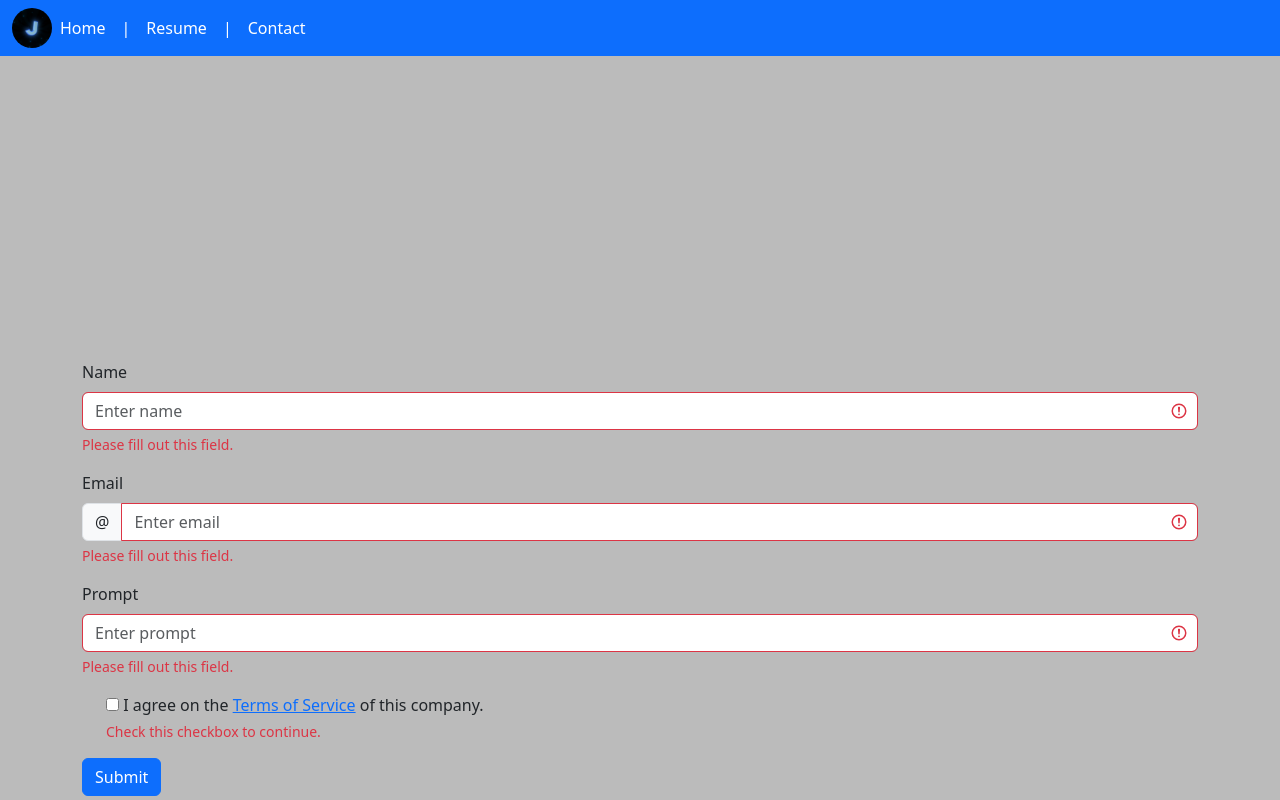
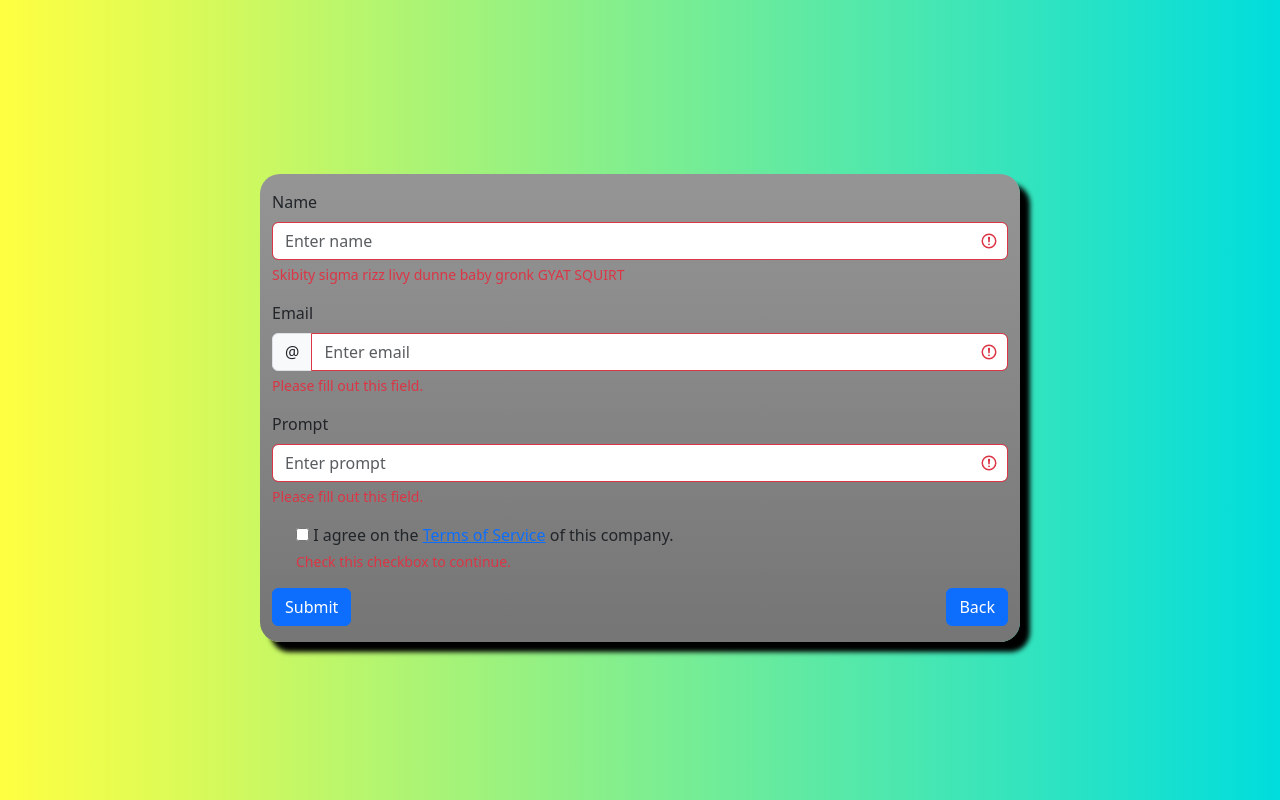
Before and after one commit to Justin-Storm/js-portfolio, a plain HTML site: page contact.html in a window 1280 px wide. Drawn offline with nearby package versions, Linux system fonts and the light colour scheme.

Commit message:
Add files via upload

```diff
--- a/contact.css
+++ b/contact.css
@@ -4,7 +4,7 @@ html {
 }
 
 body {
-    background-color: rgb(187, 187, 187);
+    background: linear-gradient(to right, rgb(255, 255, 65), rgb(0, 221, 221));
     overflow: hidden;
 }
 
@@ -12,3 +12,16 @@ body {
     width: 40px;
     border-radius: 50%;
 }
+
+.bg-container {
+    background: linear-gradient(to bottom, #959595, #757575);
+    border-radius: 20px;
+    box-shadow: 10px 10px 5px black;
+}
+
+.vertical-center {
+    min-height: 100%; /* Fallback for browsers that do not support custom properties */
+    min-height: calc(var(--vh, 1vh) * 100);
+    display: flex;
+    align-items: center;
+}
--- a/contact.html
+++ b/contact.html
@@ -7,55 +7,20 @@
     <script src="https://cdn.jsdelivr.net/npm/bootstrap@5.3.2/dist/js/bootstrap.bundle.min.js"></script>
     <link rel="stylesheet" href="contact.css">
   </head>
-  <body>
-
-    <nav class="navbar navbar-expand-sm bg-primary navbar-dark">
-        <div class="container-fluid">
-          <ul class="navbar-nav">
-            <li class="nav-item">
-              <img src="62fd43086ba762_39468195.jpg" class="img-j">
-            </li>
-            <li class="nav-item">
-              <a class="nav-link active" href="index.html">Home</a>
-            </li>
-            <li class="nav-item">
-                <a class="nav-link active">|</a>
-            </li>
-            <li class="nav-item">
-              <a class="nav-link active" href="resume.html">Resume</a>
-            </li>
-            </li>
-            <li class="nav-item">
-                <a class="nav-link active">|</a>
-            </li>
-            <li class="nav-item">
-                <a class="nav-link active" href="contact.html">Contact</a>
-            </li>
-          </ul>
-        </div>
-      </nav>
-
-<br>
-<br>
-<br>
-<br>
-<br>
-<br>
-<br>
-<br>
-<br>
-<br>
-<br>
-<br>
+  <body class="vertical-center">
 
 <div class="container mt-3">
 
+  <div class="row">
+    <div class="col-2">
+    </div>
+    <div class="col-8 pb-3 bg-container">
   <form action="index.html" class="was-validated">
     <div class="mb-3 mt-3">
       <label for="name" class="form-label">Name</label>
       <input type="text" class="form-control" id="name" placeholder="Enter name" name="name" required>
       <div class="valid-feedback">Valid</div>
-      <div class="invalid-feedback">Please fill out this field.</div>
+      <div class="invalid-feedback">Skibity sigma rizz livy dunne baby gronk GYAT SQUIRT </div>
     </div>
     <div class="">
       <label for="email" class="form-label">Email</label>
@@ -79,7 +44,13 @@
       <div class="invalid-feedback">Check this checkbox to continue.</div>
     </div>
   <a href="index.html"><button class="btn btn-primary">Submit</button></a>
+    <a href="index.html" style="float: right;"><div class="btn btn-primary">Back</div></a>
   </form>
+</div>
+    <div class="col-2">
+
+    </div>
+  </div>
 </div>
 
 
```
